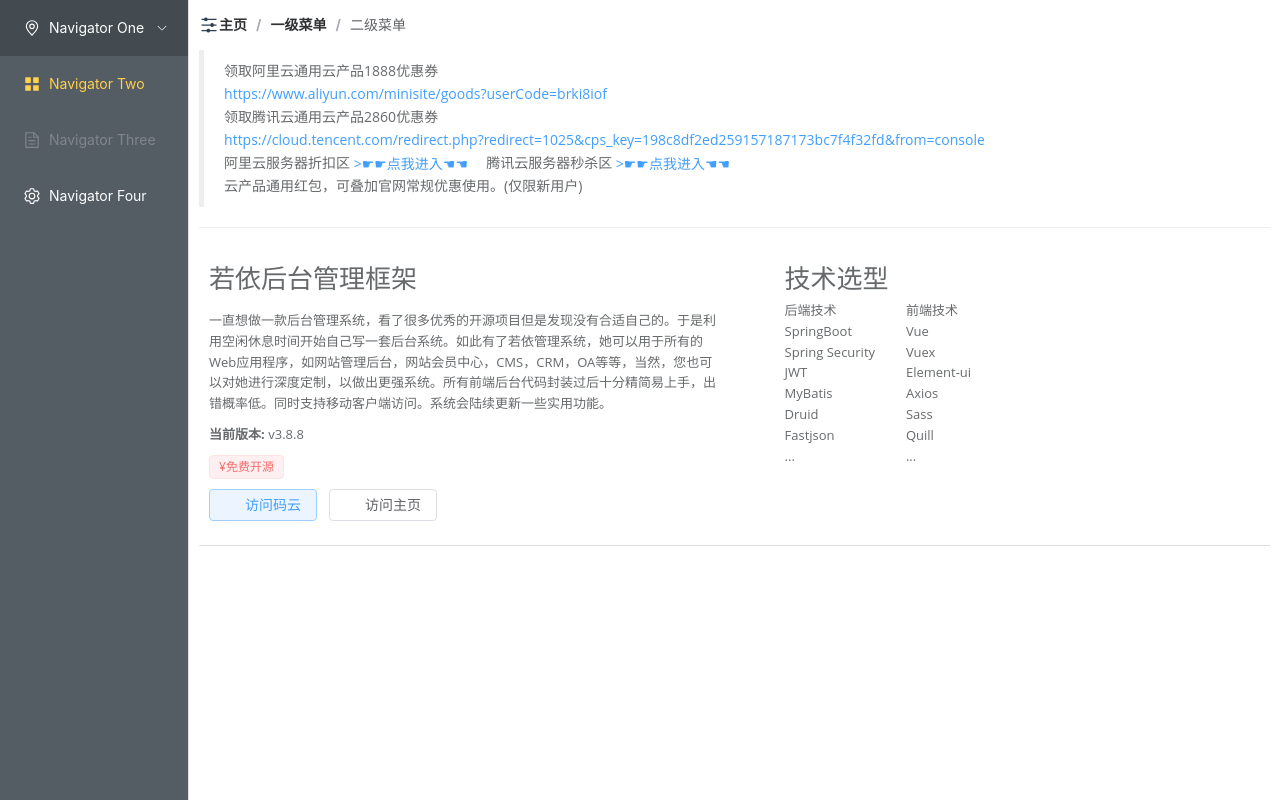
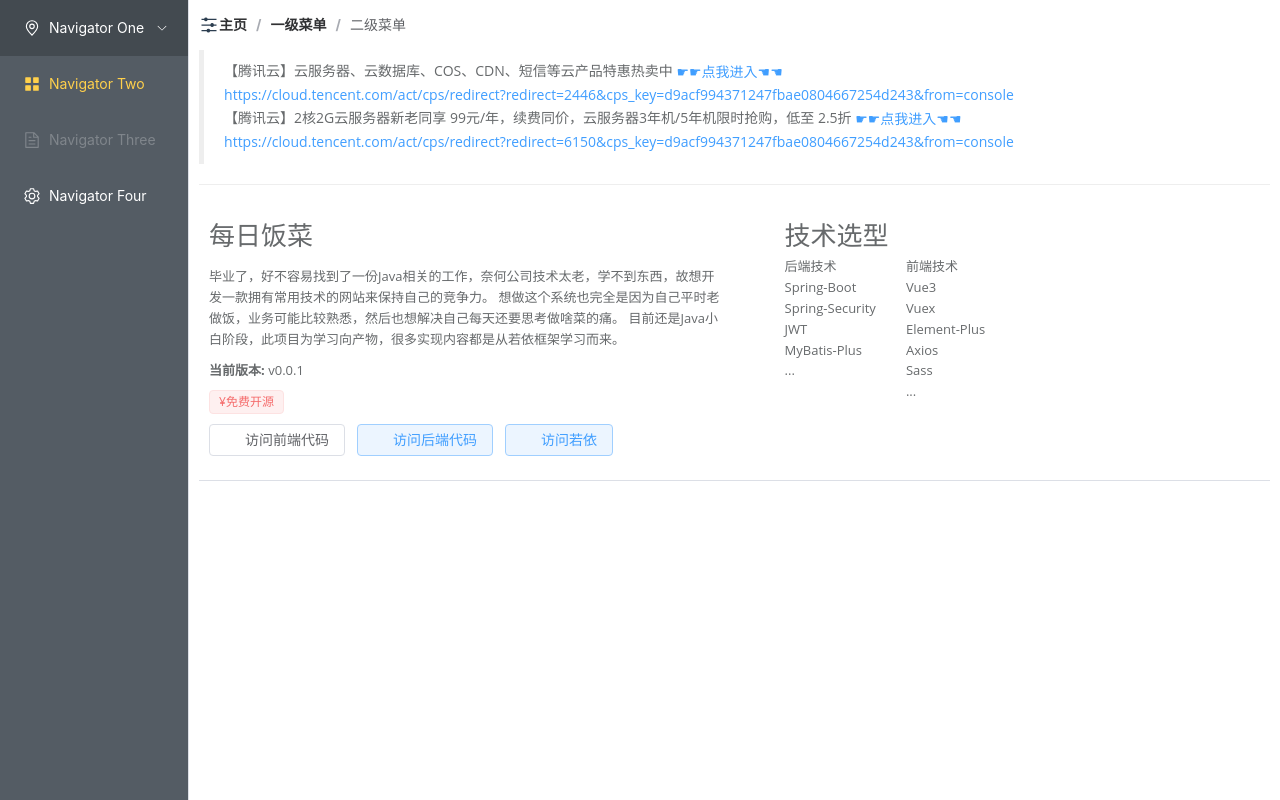
Before and after one commit to insectmk/daily-eats-web-front, a Vue app: page / in a window 1280 px wide. Built offline with nearby package versions, Linux system fonts and the light colour scheme.

Commit message:
编辑主页内容

```diff
--- a/src/views/HomeView.vue
+++ b/src/views/HomeView.vue
@@ -3,35 +3,25 @@
     <el-row :gutter="20">
       <el-col :sm="24" :lg="24">
         <blockquote class="text-warning" style="font-size: 14px">
-          领取阿里云通用云产品1888优惠券
+          【腾讯云】云服务器、云数据库、COS、CDN、短信等云产品特惠热卖中
+          <el-link href="https://curl.qcloud.com/XdOict8l" type="primary" target="_blank">☛☛点我进入☚☚</el-link>
           <br />
           <el-link
-            href="https://www.aliyun.com/minisite/goods?userCode=brki8iof"
+            href="https://cloud.tencent.com/act/cps/redirect?redirect=2446&cps_key=d9acf994371247fbae0804667254d243&from=console"
             type="primary"
-            target="_blank"
-          >https://www.aliyun.com/minisite/goods?userCode=brki8iof</el-link
-          >
+            target="_blank">
+            https://cloud.tencent.com/act/cps/redirect?redirect=2446&cps_key=d9acf994371247fbae0804667254d243&from=console
+          </el-link>
           <br />
-          领取腾讯云通用云产品2860优惠券
+          【腾讯云】2核2G云服务器新老同享 99元/年，续费同价，云服务器3年机/5年机限时抢购，低至 2.5折
+          <el-link href="https://curl.qcloud.com/RFtsjlEZ" type="primary" target="_blank">☛☛点我进入☚☚</el-link>
           <br />
           <el-link
-            href="https://cloud.tencent.com/redirect.php?redirect=1025&cps_key=198c8df2ed259157187173bc7f4f32fd&from=console"
+            href="https://cloud.tencent.com/act/cps/redirect?redirect=6150&cps_key=d9acf994371247fbae0804667254d243&from=console"
             type="primary"
-            target="_blank"
-          >https://cloud.tencent.com/redirect.php?redirect=1025&cps_key=198c8df2ed259157187173bc7f4f32fd&from=console</el-link
-          >
-          <br />
-          阿里云服务器折扣区
-          <el-link href="http://aly.ruoyi.vip" type="primary" target="_blank"
-          >>☛☛点我进入☚☚</el-link
-          >
-          &nbsp;&nbsp;&nbsp; 腾讯云服务器秒杀区
-          <el-link href="http://txy.ruoyi.vip" type="primary" target="_blank"
-          >>☛☛点我进入☚☚</el-link
-          ><br />
-          <h4 class="text-danger">
-            云产品通用红包，可叠加官网常规优惠使用。(仅限新用户)
-          </h4>
+            target="_blank">
+            https://cloud.tencent.com/act/cps/redirect?redirect=6150&cps_key=d9acf994371247fbae0804667254d243&from=console
+          </el-link>
         </blockquote>
 
         <hr />
@@ -39,9 +29,11 @@
     </el-row>
     <el-row :gutter="20">
       <el-col :sm="24" :lg="12" style="padding-left: 20px">
-        <h2>若依后台管理框架</h2>
+        <h2>每日饭菜</h2>
         <p>
-          一直想做一款后台管理系统，看了很多优秀的开源项目但是发现没有合适自己的。于是利用空闲休息时间开始自己写一套后台系统。如此有了若依管理系统，她可以用于所有的Web应用程序，如网站管理后台，网站会员中心，CMS，CRM，OA等等，当然，您也可以对她进行深度定制，以做出更强系统。所有前端后台代码封装过后十分精简易上手，出错概率低。同时支持移动客户端访问。系统会陆续更新一些实用功能。
+          毕业了，好不容易找到了一份Java相关的工作，奈何公司技术太老，学不到东西，故想开发一款拥有常用技术的网站来保持自己的竞争力。
+          想做这个系统也完全是因为自己平时老做饭，业务可能比较熟悉，然后也想解决自己每天还要思考做啥菜的痛。
+          目前还是Java小白阶段，此项目为学习向产物，很多实现内容都是从若依框架学习而来。
         </p>
         <p>
           <b>当前版本:</b> <span>v{{ version }}</span>
@@ -51,20 +43,19 @@
         </p>
         <p>
           <el-button
+            icon="el-icon-s-home"
+            plain
+            @click="goTarget('https://github.com/insectmk/daily-eats-web-front')">访问前端代码</el-button>
+          <el-button
             type="primary"
-            size="mini"
             icon="el-icon-cloudy"
             plain
-            @click="goTarget('https://gitee.com/y_project/RuoYi-Vue')"
-          >访问码云</el-button
-          >
+            @click="goTarget('https://github.com/insectmk/daily-eats-web')">访问后端代码</el-button>
           <el-button
-            size="mini"
-            icon="el-icon-s-home"
+            type="primary"
+            icon="el-icon-cloudy"
             plain
-            @click="goTarget('http://ruoyi.vip')"
-          >访问主页</el-button
-          >
+            @click="goTarget('https://vue.ruoyi.vip/')">访问若依</el-button>
         </p>
       </el-col>
 
@@ -78,24 +69,21 @@
           <el-col :span="6">
             <h4>后端技术</h4>
             <ul>
-              <li>SpringBoot</li>
-              <li>Spring Security</li>
+              <li>Spring-Boot</li>
+              <li>Spring-Security</li>
               <li>JWT</li>
-              <li>MyBatis</li>
-              <li>Druid</li>
-              <li>Fastjson</li>
+              <li>MyBatis-Plus</li>
               <li>...</li>
             </ul>
           </el-col>
           <el-col :span="6">
             <h4>前端技术</h4>
             <ul>
-              <li>Vue</li>
+              <li>Vue3</li>
               <li>Vuex</li>
-              <li>Element-ui</li>
+              <li>Element-Plus</li>
               <li>Axios</li>
               <li>Sass</li>
-              <li>Quill</li>
               <li>...</li>
             </ul>
           </el-col>
@@ -112,7 +100,7 @@
   data() {
     return {
       // 版本号
-      version: "3.8.8"
+      version: "0.0.1"
     };
   },
   methods: {
@@ -156,7 +144,7 @@
   }
 
   h4 {
-    margin-top: 0px;
+    margin-top: 0;
   }
 
   h2 {
```
